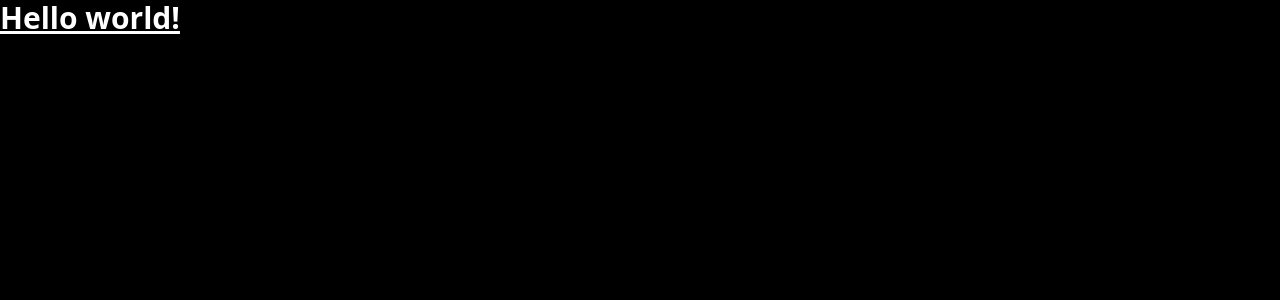
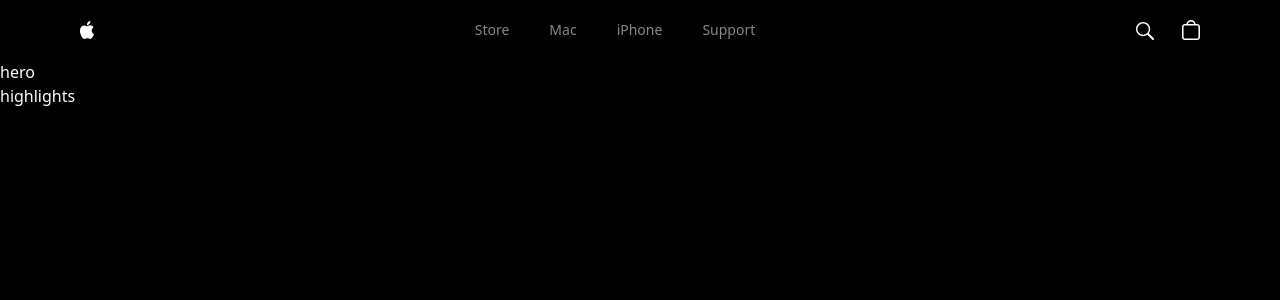
Before and after one commit to ricky-antonio/apple-clone, a React (Vite) app: page / in a window 1280 px wide. Shown: the top 300 px of the page. Built offline with nearby package versions, Linux system fonts and the light colour scheme.

Commit message:
Add navbar

```diff
--- a/src/App.jsx
+++ b/src/App.jsx
@@ -1,9 +1,15 @@
+import Navbar from "./components/Navbar";
+import Hero from "./components/Hero";
+import Highlights from "./components/Highlights";
+
 const App = () => {
 
   return (
-    <h1 className="text-3xl font-bold underline">
-      Hello world!
-    </h1>
+    <main className="bg-black">
+      <Navbar />
+      <Hero />
+      <Highlights />
+    </main>
   )
 }
 
--- /dev/null
+++ b/src/components/Hero.jsx
@@ -0,0 +1,11 @@
+import React from 'react';
+
+const Hero = () => {
+  return (
+    <div>
+      hero
+    </div>
+  )
+}
+
+export default Hero;
--- /dev/null
+++ b/src/components/Highlights.jsx
@@ -0,0 +1,11 @@
+import React from 'react';
+
+const Highlights = () => {
+  return (
+    <div>
+      highlights
+    </div>
+  )
+}
+
+export default Highlights;
--- /dev/null
+++ b/src/components/Navbar.jsx
@@ -0,0 +1,27 @@
+import React from "react";
+import { appleImg, bagImg, searchImg } from "../utils";
+import { navLists } from "../constants";
+
+const Navbar = () => {
+    return (
+        <header className="w-full py-5 sm:px-10 px-5 flex justify-between items-center">
+            <nav className="flex w-full screen-max-width">
+                <img src={appleImg} alt="Apple" width={14} height={18} />
+                <div className="flex flex-1 justify-center max-sm:hidden">
+                    {navLists.map((nav) => (
+                        <div key={nav} className="px-5 text-sm cursor-pointer text-gray hover:text-white transition-all">
+                            {nav}
+                        </div>
+                    ))}
+                </div>
+
+                <div className="flex items-baseline gap-7 max-sm:justify-end max-sm:flex-1">
+                    <img src={searchImg} alt="Search" width={18} height={18} />
+                    <img src={bagImg} alt="bag" width={18} height={18} />
+                </div>
+            </nav>
+        </header>
+    );
+};
+
+export default Navbar;
--- a/src/index.css
+++ b/src/index.css
@@ -22,7 +22,7 @@
   touch-action: none;
 }
 
-.scrim-max-width {
+.screen-max-width {
   margin-inline-start: auto;
   margin-inline-end: auto;
   position: relative;
```
